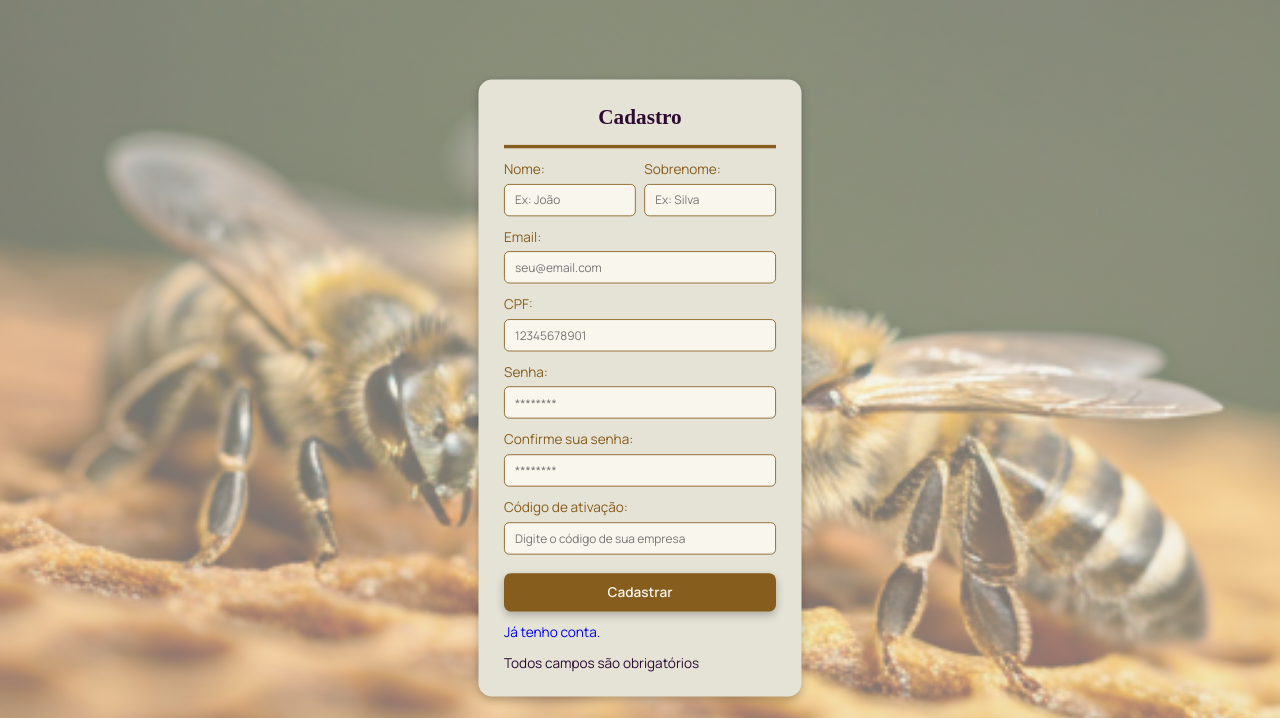
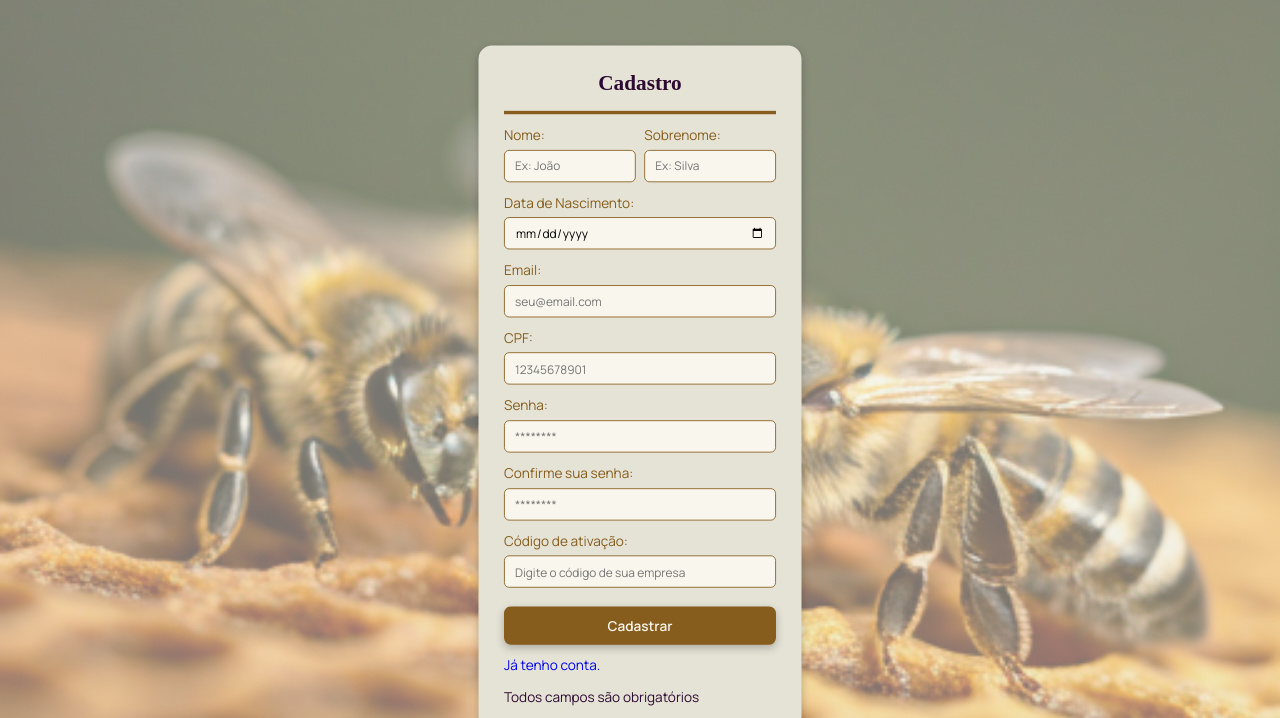
Before and after one commit to Alianca-Apis/AliancaApis, a plain HTML site: page AliancaApis - Site/cadastro.html in a window 1280 px wide. Both pictures are taken after a click on the button "Cadastrar". Shown: the part 82-800 px from the top of the page. Drawn offline with Linux system fonts and the light colour scheme; a web font is replaced by a local one.

Commit message:
Alteração cadastro e JS

```diff
--- a/AliancaApis - Site/cadastro.html
+++ b/AliancaApis - Site/cadastro.html
@@ -55,6 +55,11 @@
             </div>
 
             <div class="input-group">
+                <span for="ipt_dataNasc">Data de Nascimento:</span>
+                <input type="date" id="ipt_dataNasc" placeholder="00/00/0000">
+            </div>
+
+            <div class="input-group">
                 <span for="ipt_email">Email:</span>
                 <input type="text" id="ipt_email" placeholder="seu@email.com">
             </div>
--- a/AliancaApis - Site/script.js
+++ b/AliancaApis - Site/script.js
@@ -11,27 +11,33 @@ function entrar() {
 
 function cadastrar() {
     let nome = ipt_nome.value;
+    let dataNasc = ipt_dataNasc.value;
     let cpf = ipt_cpf.value;
     let email = ipt_email.value;
     let senha = ipt_senha.value;
     let confirmacaoSenha = ipt_confirmacaoSenha.value;
+    let confirmacaoCode = ipt_confirmacaoCodigo.value;
 
     let condicoesErro = [
         nome == "" || cpf == "" || email == "" || senha == "" || confirmacaoSenha == "",
-        nome == "" || nome.length <= 1,
+        nome == "" || nome.length <= 3,
+        dataNasc == "",
         cpf.length != 11,
         !email.includes("@"),
         senha.length < 6,
         confirmacaoSenha != senha,
+        confirmacaoCode == "" || confirmacaoCode.length < 5
     ];
 
     let mensagensErro = [
         "Todos campos são obrigatórios",
         "Nome inválido",
+        "Preencha a data de nascimento",
         "CPF deve ter 11 dígitos",
         "E-mail deve conter @",
         "Senha muito curta (mínimo 6)",
-        "Senhas não coincidem"
+        "Senhas não coincidem",
+        "Insira o Código de ativação válido"
     ];
 
     for (let i = 0; i < condicoesErro.length; i++) {
```
